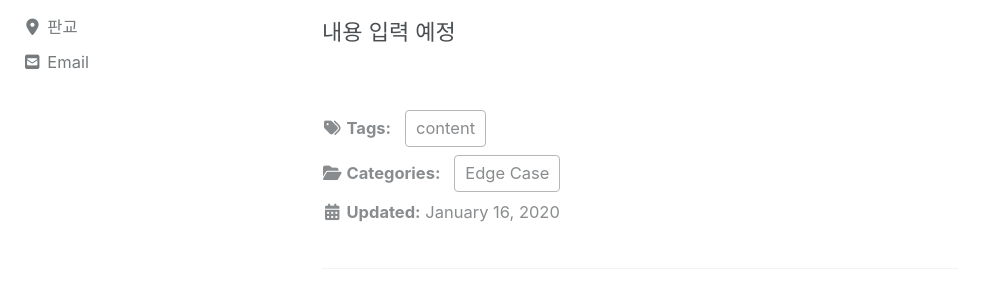
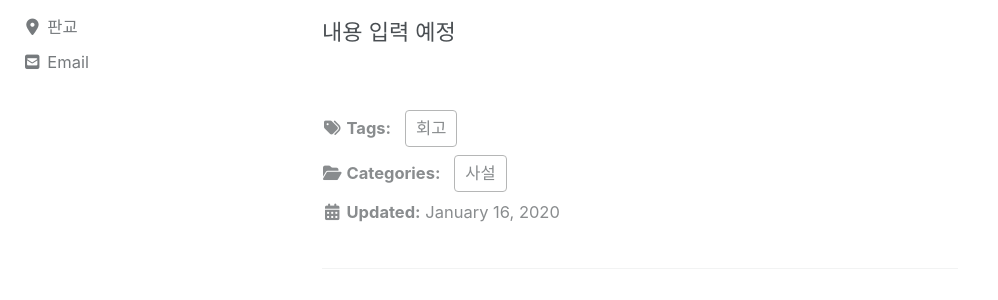
Before and after one commit to kmes055/kmes055.github.io, a Jekyll site: the page built from _posts/2020-01-16-test.md, in a window 1280 px wide and 900 px high. Shown: the part 185-485 px from the top of the window, without its empty margins (0-998 px from the left). Built offline with Jekyll 4.4.1, drawn with Linux system fonts in a browser that asks for light colours; cached includes are drawn as plain includes; nearby versions of some CDN libraries.

Commit message:
working hard...

```diff
--- a/_posts/2020-01-16-test.md
+++ b/_posts/2020-01-16-test.md
@@ -1,9 +1,9 @@
 ---
 title: "NHN 신입사원 입문교육 후기"
 categories:
-  - Edge Case
+  - 사설
 tags:
-  - content
+  - 회고
 
 ---
 
```
